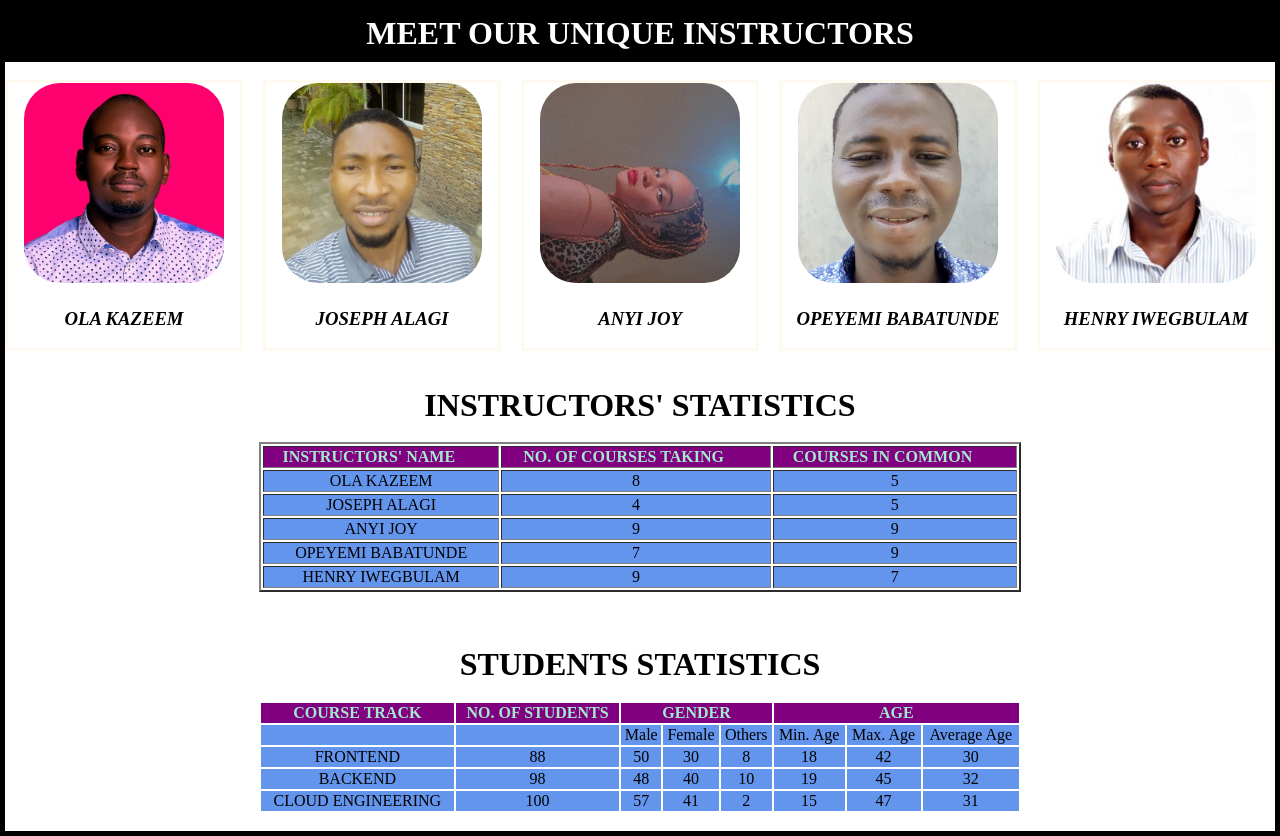
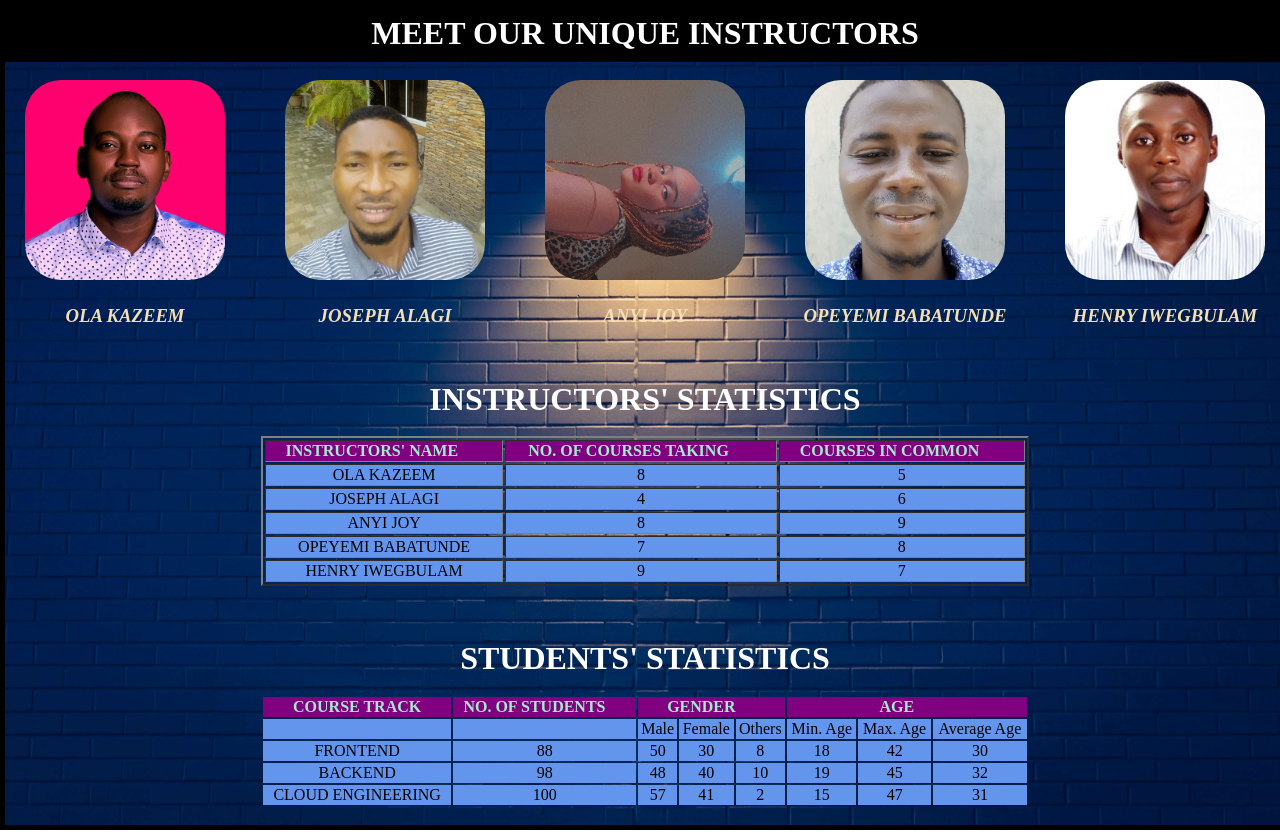
Before and after one commit to Joseph-Alagi-Okebe/Team-School-Stat344, a plain HTML site: page index.html in a window 1280 px wide. Drawn offline with Linux system fonts and the light colour scheme.

Commit message:
-Backgroundimg was uploaded -Final finishing touch on the codes.

```diff
--- a/app.mjs
+++ b/app.mjs
@@ -19,9 +19,9 @@ document.querySelectorAll('th.order').forEach(th_elem => {
     span_elem.innerHTML = '▼'
     th_elem.appendChild(span_elem)
     th_elem.classList.add('order-inactive')
-
+// JS instructions to target the th_element with the class .order
     const index = Array.from(th_elem.parentNode.children).indexOf(th_elem)
-    th_elem.addEventListener('click', (e) => {
+    th_elem.addEventListener('click', () => {
       document.querySelectorAll('th.order').forEach(elem => {
         elem.classList.remove('order-active')
         elem.classList.add('order-inactive')
@@ -29,11 +29,13 @@ document.querySelectorAll('th.order').forEach(th_elem => {
       th_elem.classList.remove('order-inactive')
       th_elem.classList.add('order-active')
 
+// JS instruction to indicate the asc or desc order
       if (!asc) {
         th_elem.querySelector('span').innerHTML = '▲'
       } else {
         th_elem.querySelector('span').innerHTML = '▼'
       }
+      // JS instructions to target the tbodies(column to be sorted using comparison function)
       const arr = Array.from(th_elem.closest("table").querySelectorAll('tbody tr'))
       arr.sort((a, b) => {
         const a_val = a.children[index].innerText
@@ -53,18 +55,3 @@ document.querySelectorAll('th.order').forEach(th_elem => {
 // ======= DO NOT EDIT ============== //
 export default startApp;
 // ======= EEND DO NOT EDIT ========= //
-
-
-// function sortTableByColumn(table, column, asc = true) {
-//   const dirModifier = asc ? 1 : -1;
-//   const tBody = table.tBodies[0];
-//   const rows = Array.from(tBody.querySelectorAll("tr"));
-
-//   //sort each row
-//   const sortedRows = rows.sort((a, b) => {
-//     const aColText = a.querySelector(`td:nth-child(${column + 1})`).textContent.trim();
-//     const bColText = b.querySelector(`td:nth-child(${column + 1})`).textContent.trim();
-//     return aColText > bColText ? (1 * dirModifier) : (-1 * dirModifier)
-//   });
-// }
-// sortTableByColumn(document.querySelector("table"), 1, false);
--- a/index.html
+++ b/index.html
@@ -100,7 +100,7 @@
           4
         </td>
         <td>
-          5
+          6
         </td>
 
       </tr>
@@ -112,7 +112,7 @@
           ANYI JOY
         </td>
         <td>
-          9
+          8
         </td>
         <td>
           9
@@ -130,7 +130,7 @@
           7
         </td>
         <td>
-          9
+          8
         </td>
 
       </tr>
@@ -156,16 +156,16 @@
   <br>
   <br>
 
-  <h1>STUDENTS STATISTICS</h1>
+  <h1>STUDENTS' STATISTICS</h1>
   <br>
 
-  <table> <!--class="table table-sortable"-->
+  <table class="sort"> <!--class="table table-sortable"-->
     <thead>
       <tr>
-        <th rowspan="2">COURSE TRACK</th>
-        <th>NO. OF STUDENTS</th>
-        <th colspan="3">GENDER</th>
-        <th colspan="3">AGE</th>
+        <th  rowspan="2">COURSE TRACK</th>
+        <th class="order">NO. OF STUDENTS</th>
+        <th class="order" colspan="3">GENDER</th>
+        <th class="order" colspan="3">AGE</th>
 
       </tr>
     </thead>
@@ -175,11 +175,11 @@
         <td></td>
         <td></td>
         <td>Male</td>
-        <td>Female</td>
-        <td>Others</td>
-        <td>Min. Age</td>
-        <td>Max. Age</td>
-        <td>Average Age</td>
+        <td class="order" >Female</td>
+        <td class="order">Others</td>
+        <td class="order">Min. Age</td>
+        <td class="order">Max. Age</td>
+        <td class="order">Average Age</td>
       </tr>
     </tbody>
 
--- a/style.css
+++ b/style.css
@@ -1,13 +1,18 @@
-body {
-    border: 5px solid black;
-    margin: 0%;
+
+body{
+  background-image: url("Backgroundimg.jpg");
+  background-size: cover;
+  -webkit-background-size: cover;
+  -moz-background-size: cover;
+  -o-background-size: cover;
+  width: 100%;
+  height:100%;
+  border: 5px solid black;
+  margin: 0%;
   padding: 0px;
   align-content: center;
+}
 
-}
-html{
-  width: 100%;
-}
 .grid-container{
     display: grid;
     grid-template-columns: repeat(5, 1fr);
@@ -21,14 +26,14 @@ html{
 }
 
 div {
-    border: 3px solid floralwhite;
+/*     border: 3px solid floralwhite; */
+  border-inline: inherit;
 }
 
 
 img{
     border-radius: 18%;
   image-orientation:0grad;
-
 }
 .title{
     text-align: center;
@@ -37,16 +42,24 @@ img{
     border: 20px;
     margin: auto;
     padding: 10px;
+  text-decoration-thickness: 20px;
 }
 
 
 h1{
+  color: white;
     text-align: center;
   margin:0px;
+  text-decoration-thickness: 20px;
 }
 
 h2{
     color: #7b3433;
+}
+h3{
+  color: wheat;
+  text-emphasis-color: black;
+  text-decoration-thickness: 20px;
 }
 
 table{
```
Also changed, not shown: Backgroundimg.jpg (added), 1 other file.
